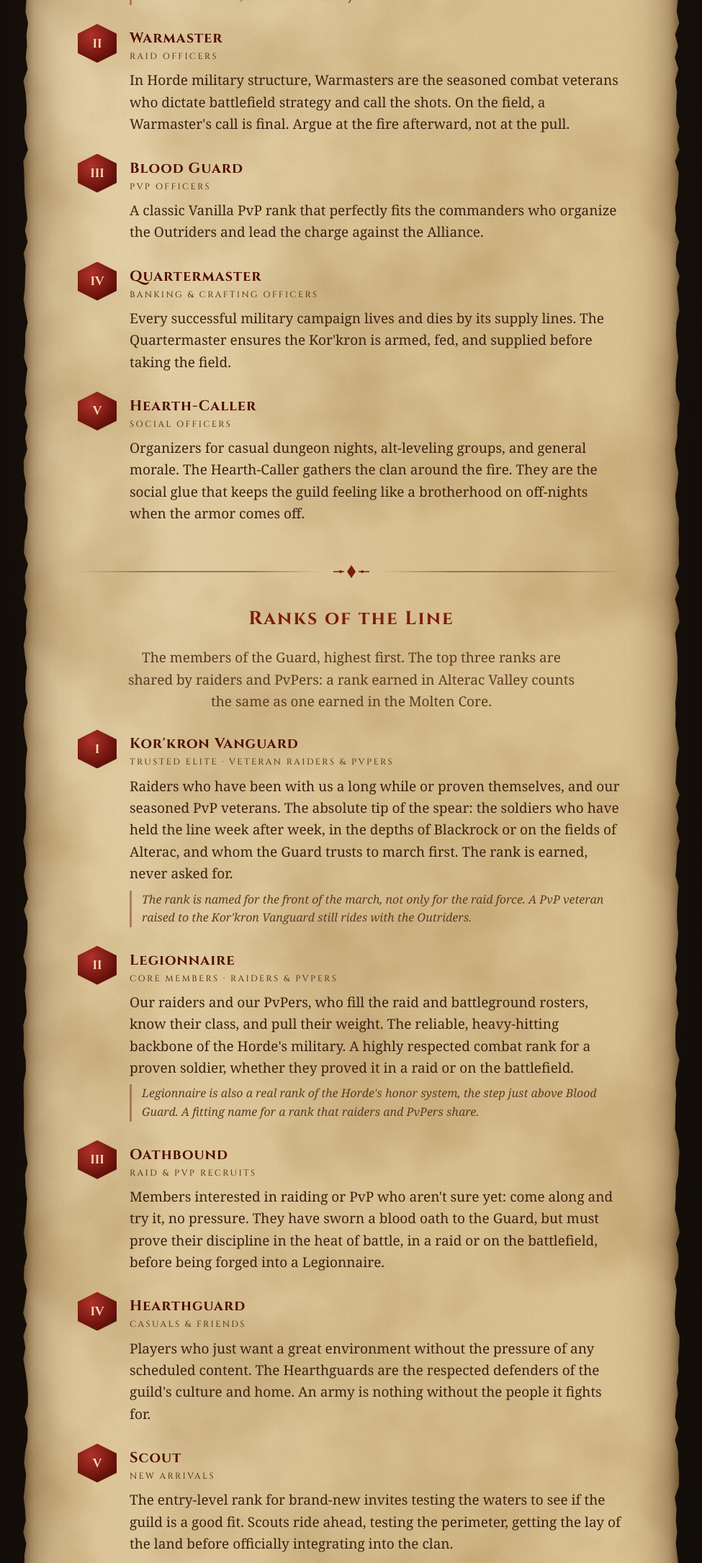
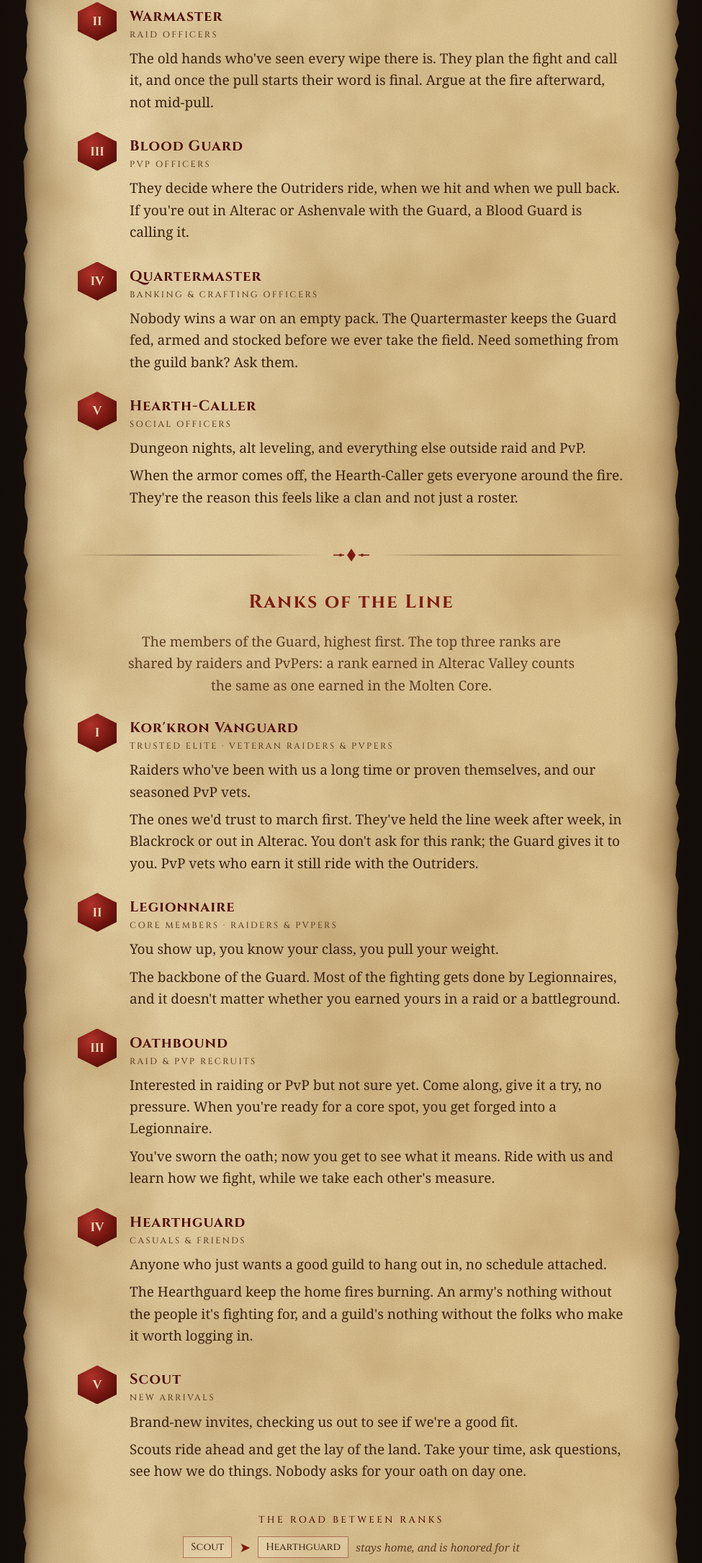
Before and after one commit to korkronguard/korkronguard.github.io, a plain HTML site: page lore.html in a window 1280 px wide. Shown: the part 3725-5896 px from the top of the page at 72% size, without its empty margins (152-1127 px from the left). Drawn offline with Linux system fonts and the light colour scheme; a web font is replaced by a local one.

Commit message:
Update the site

```diff
--- a/lore.html
+++ b/lore.html
@@ -141,7 +141,7 @@
           <div>
             <h3>High Overlord</h3>
             <p class="role">Guild Master</p>
-            <p>Saurfang's exact title. It carries the ultimate authority over the Guard, demanding respect and setting the honorable, low-drama tone for the entire command.</p>
+            <p>Saurfang's banner, carried in his name. When the High Overlord speaks, the Guard moves as one.</p>
             <p class="note">Varok Saurfang is <em>the</em> High Overlord, and every Kor'kron answers to him. Ours holds this banner in his name. Two High Overlords in one city is no contradiction to the Kor'kron; one wears the title, the other carries it for him.</p>
           </div>
         </div>
@@ -150,7 +150,7 @@
           <div>
             <h3>Warmaster</h3>
             <p class="role">Raid Officers</p>
-            <p>In Horde military structure, Warmasters are the seasoned combat veterans who dictate battlefield strategy and call the shots. On the field, a Warmaster's call is final. Argue at the fire afterward, not at the pull.</p>
+            <p>The old hands who've seen every wipe there is. They plan the fight and call it, and once the pull starts their word is final. Argue at the fire afterward, not mid-pull.</p>
           </div>
         </div>
         <div class="rank reveal">
@@ -158,7 +158,7 @@
           <div>
             <h3>Blood Guard</h3>
             <p class="role">PvP Officers</p>
-            <p>A classic Vanilla PvP rank that perfectly fits the commanders who organize the Outriders and lead the charge against the Alliance.</p>
+            <p>They decide where the Outriders ride, when we hit and when we pull back. If you're out in Alterac or Ashenvale with the Guard, a Blood Guard is calling it.</p>
           </div>
         </div>
         <div class="rank reveal">
@@ -166,7 +166,7 @@
           <div>
             <h3>Quartermaster</h3>
             <p class="role">Banking &amp; Crafting Officers</p>
-            <p>Every successful military campaign lives and dies by its supply lines. The Quartermaster ensures the Kor'kron is armed, fed, and supplied before taking the field.</p>
+            <p>Nobody wins a war on an empty pack. The Quartermaster keeps the Guard fed, armed and stocked before we ever take the field. Need something from the guild bank? Ask them.</p>
           </div>
         </div>
         <div class="rank reveal">
@@ -174,7 +174,8 @@
           <div>
             <h3>Hearth-Caller</h3>
             <p class="role">Social Officers</p>
-            <p>Organizers for casual dungeon nights, alt-leveling groups, and general morale. The Hearth-Caller gathers the clan around the fire. They are the social glue that keeps the guild feeling like a brotherhood on off-nights when the armor comes off.</p>
+            <p>Dungeon nights, alt leveling, and everything else outside raid and PvP.</p>
+            <p>When the armor comes off, the Hearth-Caller gets everyone around the fire. They're the reason this feels like a clan and not just a roster.</p>
           </div>
         </div>
       </div>
@@ -192,8 +193,8 @@
           <div>
             <h3>Kor'kron Vanguard</h3>
             <p class="role">Trusted Elite &middot; Veteran Raiders &amp; PvPers</p>
-            <p>Raiders who have been with us a long while or proven themselves, and our seasoned PvP veterans. The absolute tip of the spear: the soldiers who have held the line week after week, in the depths of Blackrock or on the fields of Alterac, and whom the Guard trusts to march first. The rank is earned, never asked for.</p>
-            <p class="note">The rank is named for the front of the march, not only for the raid force. A PvP veteran raised to the Kor'kron Vanguard still rides with the Outriders.</p>
+            <p>Raiders who've been with us a long time or proven themselves, and our seasoned PvP vets.</p>
+            <p>The ones we'd trust to march first. They've held the line week after week, in Blackrock or out in Alterac. You don't ask for this rank; the Guard gives it to you. PvP vets who earn it still ride with the Outriders.</p>
           </div>
         </div>
         <div class="rank reveal">
@@ -201,8 +202,8 @@
           <div>
             <h3>Legionnaire</h3>
             <p class="role">Core Members &middot; Raiders &amp; PvPers</p>
-            <p>Our raiders and our PvPers, who fill the raid and battleground rosters, know their class, and pull their weight. The reliable, heavy-hitting backbone of the Horde's military. A highly respected combat rank for a proven soldier, whether they proved it in a raid or on the battlefield.</p>
-            <p class="note">Legionnaire is also a real rank of the Horde's honor system, the step just above Blood Guard. A fitting name for a rank that raiders and PvPers share.</p>
+            <p>You show up, you know your class, you pull your weight.</p>
+            <p>The backbone of the Guard. Most of the fighting gets done by Legionnaires, and it doesn't matter whether you earned yours in a raid or a battleground.</p>
           </div>
         </div>
         <div class="rank reveal">
@@ -210,7 +211,8 @@
           <div>
             <h3>Oathbound</h3>
             <p class="role">Raid &amp; PvP Recruits</p>
-            <p>Members interested in raiding or PvP who aren't sure yet: come along and try it, no pressure. They have sworn a blood oath to the Guard, but must prove their discipline in the heat of battle, in a raid or on the battlefield, before being forged into a Legionnaire.</p>
+            <p>Interested in raiding or PvP but not sure yet. Come along, give it a try, no pressure. When you're ready for a core spot, you get forged into a Legionnaire.</p>
+            <p>You've sworn the oath; now you get to see what it means. Ride with us and learn how we fight, while we take each other's measure.</p>
           </div>
         </div>
         <div class="rank reveal">
@@ -218,7 +220,8 @@
           <div>
             <h3>Hearthguard</h3>
             <p class="role">Casuals &amp; Friends</p>
-            <p>Players who just want a great environment without the pressure of any scheduled content. The Hearthguards are the respected defenders of the guild's culture and home. An army is nothing without the people it fights for.</p>
+            <p>Anyone who just wants a good guild to hang out in, no schedule attached.</p>
+            <p>The Hearthguard keep the home fires burning. An army's nothing without the people it's fighting for, and a guild's nothing without the folks who make it worth logging in.</p>
           </div>
         </div>
         <div class="rank reveal">
@@ -226,7 +229,8 @@
           <div>
             <h3>Scout</h3>
             <p class="role">New Arrivals</p>
-            <p>The entry-level rank for brand-new invites testing the waters to see if the guild is a good fit. Scouts ride ahead, testing the perimeter, getting the lay of the land before officially integrating into the clan.</p>
+            <p>Brand-new invites, checking us out to see if we're a good fit.</p>
+            <p>Scouts ride ahead and get the lay of the land. Take your time, ask questions, see how we do things. Nobody asks for your oath on day one.</p>
           </div>
         </div>
       </div>
```
Also changed, not shown: data/players.js (+10 -10 lines).
